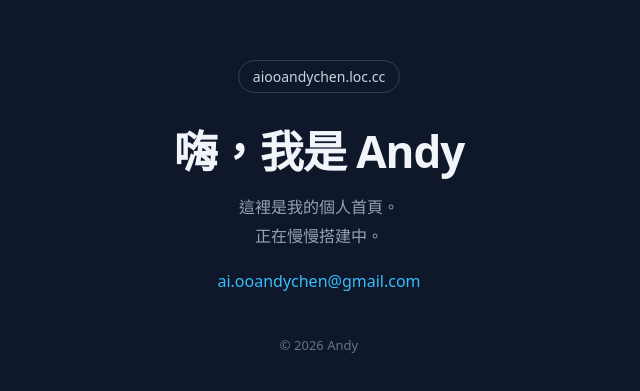
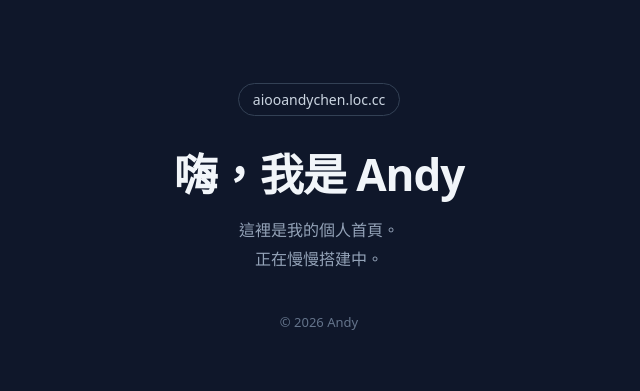
Before and after one commit to aiooandychen/aiooandychen.github.io, a plain HTML site: page index.html in a window 1280 px wide. Shown: the part 193-584 px from the top of the page, without its empty margins (321-961 px from the left). Drawn offline with Linux system fonts and the light colour scheme.

Commit message:
Remove mailto link from homepage

```diff
--- a/index.html
+++ b/index.html
@@ -22,7 +22,6 @@
   <div class="tag">aiooandychen.loc.cc</div>
   <h1>嗨，我是 Andy</h1>
   <p>這裡是我的個人首頁。<br>正在慢慢搭建中。</p>
-  <p><a href="mailto:ai.ooandychen@gmail.com">ai.ooandychen@gmail.com</a></p>
   <footer>© 2026 Andy</footer>
 </main>
 </body>
```
